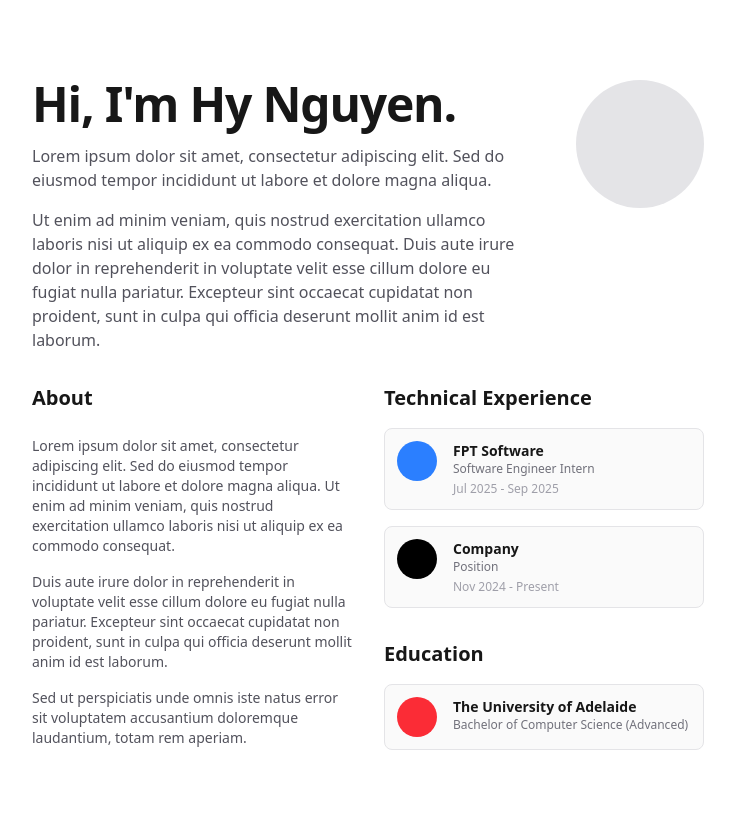
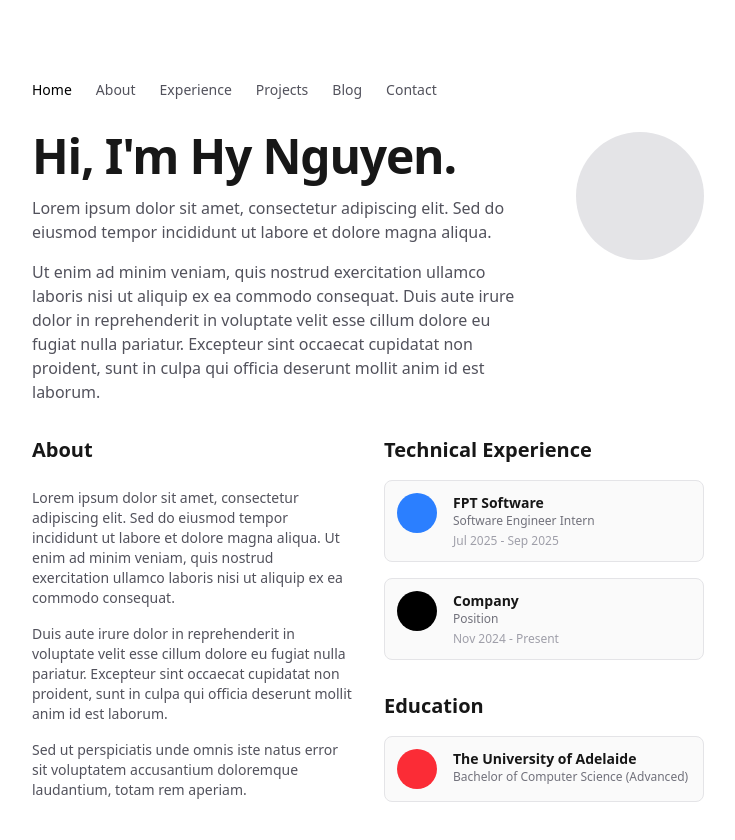
Before and after one commit to NHXHxD/portfolio, a Next.js app: page / in a window 1280 px wide. Shown: the top 840 px of the page, without its empty margins (272-1007 px from the left). Built offline with nearby package versions, Linux system fonts and the light colour scheme.

Commit message:
Add navigation bar

```diff
--- a/app/page.tsx
+++ b/app/page.tsx
@@ -2,6 +2,18 @@ export default function Home() {
   return (
     <div className="min-h-screen p-8 sm:p-20 font-sans">
       <main className="max-w-2xl mx-auto space-y-8">
+
+        {/* Navbar */}
+        <nav className="flex justify-center sm:justify-start mb-8">
+            <ul className="flex flex-wrap gap-4 sm:gap-6 text-sm font-medium text-zinc-600 dark:text-zinc-400">
+                <li className="text-black dark:text-white cursor-pointer">Home</li>
+                <li className="hover:text-black dark:hover:text-white transition-colors cursor-pointer">About</li>
+                <li className="hover:text-black dark:hover:text-white transition-colors cursor-pointer">Experience</li>
+                <li className="hover:text-black dark:hover:text-white transition-colors cursor-pointer">Projects</li>
+                <li className="hover:text-black dark:hover:text-white transition-colors cursor-pointer">Blog</li>
+                <li className="hover:text-black dark:hover:text-white transition-colors cursor-pointer">Contact</li>
+            </ul>
+        </nav>
 
         {/* Hero Section */}
         <section className="flex flex-col-reverse sm:flex-row items-start gap-8 sm:gap-12">
```
